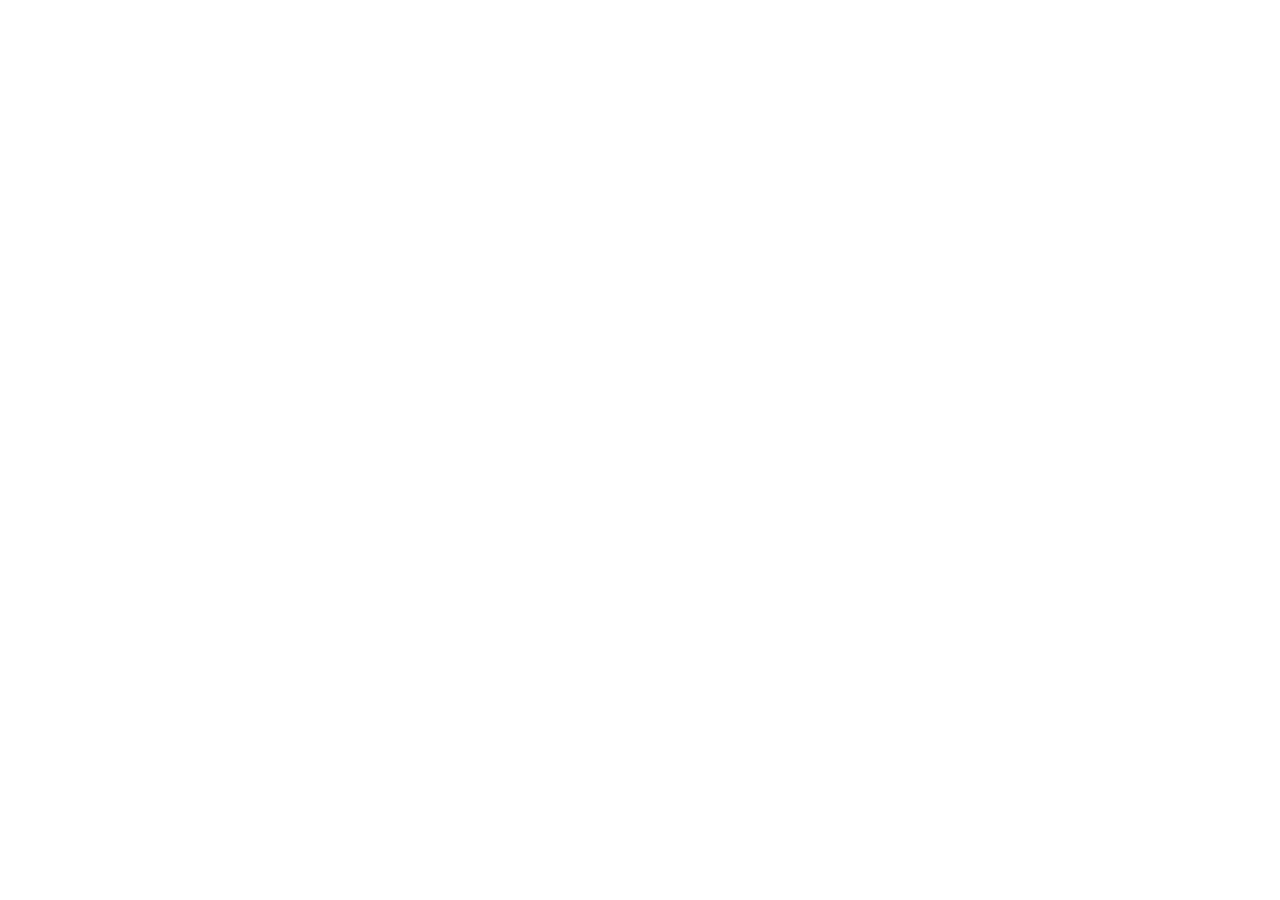
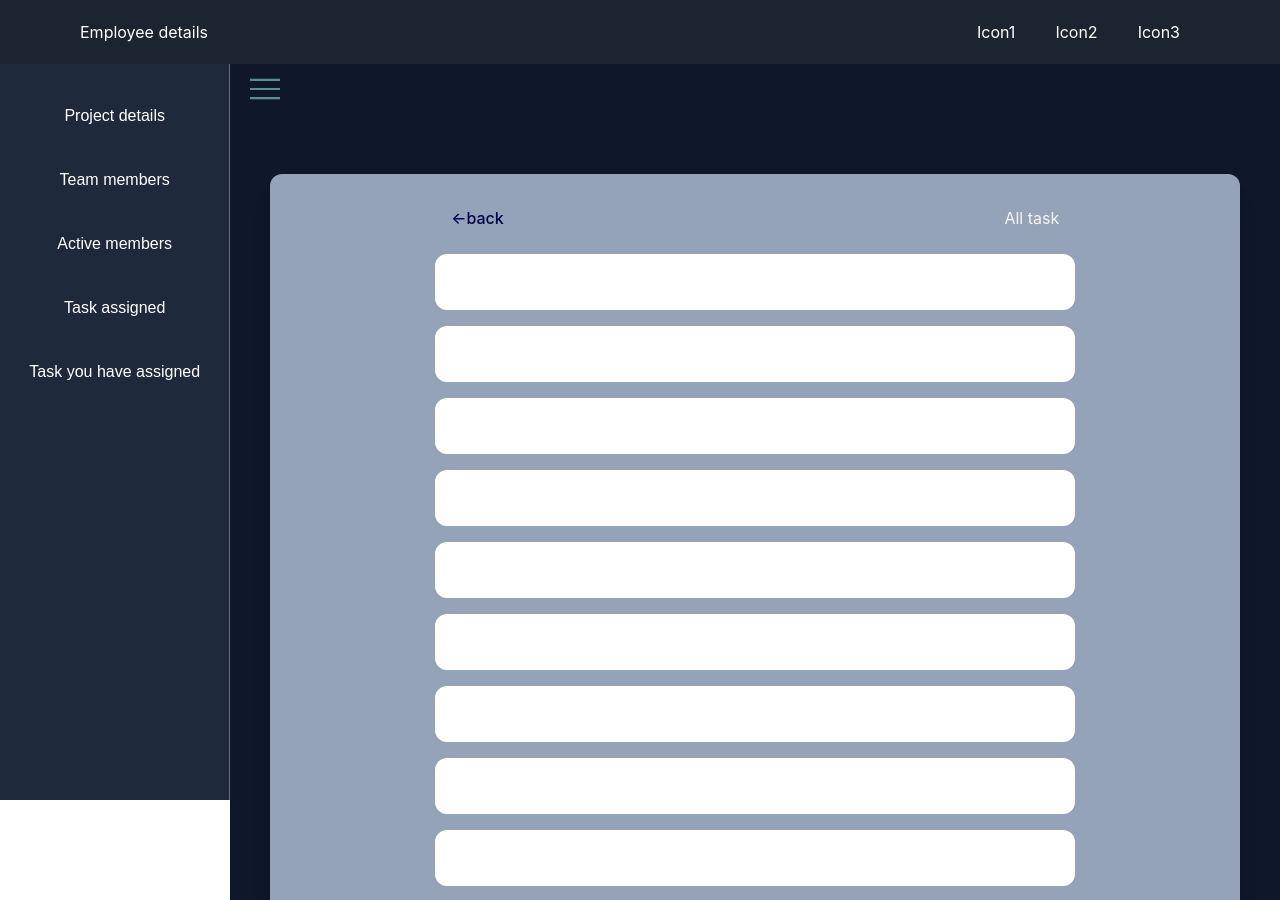
Before and after one commit to Sameer-khann/Navieo.employee, a React (Create React App) app in the folder frontend/: page /AllTasks in a window 1280 px wide. Before the commit this address had no page. Shown: the top 900 px of the page. Before the commit the page ends 800 px from the top, so only its background shows below. Built offline with nearby package versions, Linux system fonts and the light colour scheme.

Commit message:
add viewall tasks panel

```diff
--- a/frontend/src/App.js
+++ b/frontend/src/App.js
@@ -3,14 +3,18 @@ import './App.css';
 import Login from './components/Login';
 import { BrowserRouter as Router, Route, Routes } from 'react-router-dom';
 import LandingPage from './pages/LandingPage';
+import Alltasks from './pages/Alltasks';
+import ScrollToTop from './components/ScrollToTop';
 
 function App() {
   return (
     <>
       <Router>
+        <ScrollToTop/>
         <Routes>
           <Route path="/" element={<LandingPage/>} />
           <Route path="/login" element={<Login />} />
+          <Route path="/AllTasks" element={<Alltasks />} />
         </Routes>
       </Router>
     </>
--- a/frontend/src/components/Emplogs.js
+++ b/frontend/src/components/Emplogs.js
@@ -6,7 +6,7 @@ const Emplogs = () => {
             <div className='bg-sky-950 rounded-xl border'>
                 <h1 className=' text-center font-semibold text-lg  p-2 '>Employee Activity Logs</h1>
 
-                <div className=' flex h-22 w-60  border-white p-3 border-t-2'>
+                <div className=' flex h-22 w-60  border-white p-1 border-t-2 pt-4 pb-4'>
                     <div>
                         <img src={emp} className='rounded-full h-16 w-18'></img>
                         <h1 className='text-center'>lorem</h1>
@@ -17,7 +17,7 @@ const Emplogs = () => {
                         <div className='flex m-2'>End Time :<p className='font-bold ml-2'>11:00 PM</p></div>
                     </div>
                 </div>
-                <div className=' flex h-22 w-60  border-white p-3 border-t-2'>
+                <div className=' flex h-22 w-60  border-white p-1 border-t-2 pt-4 pb-4'>
                     <div>
                         <img src={emp} className='rounded-full h-16 w-18'></img>
                         <h1 className='text-center'>lorem</h1>
@@ -28,7 +28,7 @@ const Emplogs = () => {
                         <div className='flex m-2'>End Time :<p className='font-bold ml-2'>11:00 PM</p></div>
                     </div>
                 </div>
-                <div className=' flex h-22 w-60  border-white p-3 border-t-2'>
+                <div className=' flex h-22 w-60  border-white p-1 border-t-2 pt-4 pb-4'>
                     <div>
                         <img src={emp} className='rounded-full h-16 w-18'></img>
                         <h1 className='text-center'>lorem</h1>
@@ -39,7 +39,7 @@ const Emplogs = () => {
                         <div className='flex m-2'>End Time :<p className='font-bold ml-2'>11:00 PM</p></div>
                     </div>
                 </div>
-                <div className=' flex h-22 w-60  border-white p-3 border-t-2'>
+                <div className=' flex h-22 w-60  border-white p-1 border-t-2 pt-4 pb-4'>
                     <div>
                         <img src={emp} className='rounded-full h-16 w-18'></img>
                         <h1 className='text-center'>lorem</h1>
@@ -50,7 +50,7 @@ const Emplogs = () => {
                         <div className='flex m-2'>End Time :<p className='font-bold ml-2'>11:00 PM</p></div>
                     </div>
                 </div>
-                <div className=' flex h-22 w-60  border-white p-3 border-t-2'>
+                <div className=' flex h-22 w-60  border-white p-1 border-t-2 pt-4 pb-4'>
                     <div>
                         <img src={emp} className='rounded-full h-16 w-18'></img>
                         <h1 className='text-center'>lorem</h1>
@@ -61,7 +61,7 @@ const Emplogs = () => {
                         <div className='flex m-2'>End Time :<p className='font-bold ml-2'>11:00 PM</p></div>
                     </div>
                 </div>
-                <div className=' flex h-22 w-60  border-white p-3 border-t-2'>
+                <div className=' flex h-22 w-60  border-white p-1 border-t-2 pt-4 pb-4'>
                     <div>
                         <img src={emp} className='rounded-full h-16 w-18'></img>
                         <h1 className='text-center'>lorem</h1>
--- a/frontend/src/components/Employee.js
+++ b/frontend/src/components/Employee.js
@@ -1,6 +1,7 @@
 import React, { useState } from 'react';
 import Calendar from 'react-calendar';
 import "./Calender.css";
+import { Link } from 'react-router-dom';
 import emp from '../assets/img/emp.png';
 import Emplogs from './Emplogs';
 import "./Employee.css"
@@ -54,7 +55,9 @@ const Employee = () => {
                     <div className="flex items-center flex-col  shadow-xl rounded-xl ml-10 h-96 p-4 m-10 bg-slate-400" id='sectionAllTask'>
                         <div className='flex justify-between p-4 w-[40rem]' >
                             <div>All task</div>
+                            <Link to="/AllTasks">
                             <div className='textALLview'>view all &rarr;</div>
+                            </Link>
                         </div>
 
                         <div className="bg-white w-[40rem] h-14 rounded-xl p-4 m-2"></div>
@@ -65,8 +68,6 @@ const Employee = () => {
                     <div className="flex flex-col items-center mt-8 mr-4 mb-4">
                         <Emplogs />
                     </div>
-
-
                 </div>
             </div>
         </>
--- /dev/null
+++ b/frontend/src/components/ScrollToTop.js
@@ -0,0 +1,12 @@
+import { useEffect } from "react";
+import { useLocation } from "react-router-dom";
+
+export default function ScrollToTop() {
+    const { pathname } = useLocation();
+
+    useEffect(() => {
+        window.scrollTo(0, 0);
+    }, [pathname]);
+
+    return null;
+}
--- /dev/null
+++ b/frontend/src/pages/Alltasks.js
@@ -0,0 +1,67 @@
+
+import React, { useState } from 'react';
+import Calendar from 'react-calendar';
+import './LandingPage.css';
+import Sidebar from '../components/Sidebar';
+import Navbar from '../components/Navbar';
+import Employee from '../components/Employee';
+import Form from '../components/Form';
+import Footer from '../components/Footer';
+import homeIcon from '../assets/img/icons8-menu-52.png'
+import { Link } from 'react-router-dom';
+
+export default function Alltasks() {
+
+    const [isLeftSectionVisible, setLeftSectionVisibility] = useState(true);
+
+    const toggleLeftSection = () => {
+        setLeftSectionVisibility(!isLeftSectionVisible);
+    };
+
+
+    return (
+        <>
+
+            <div className="LandingPage">
+                <Navbar />
+                <div className="container">
+                    <div className={`left-section ${isLeftSectionVisible ? '' : 'hidden'}`}>
+                        <Sidebar />
+                    </div>
+                    <div className={`right-section ${isLeftSectionVisible ? '' : 'right-sectionH'}`}>
+                        <div className="HomeButton" onClick={toggleLeftSection}>
+                            <img src={homeIcon} alt="" />
+                        </div>
+                        <div className="flex items-center flex-col  shadow-xl rounded-xl ml-10 h-92 p-4 m-10 bg-slate-400" >
+                            <div className='flex justify-between p-4 w-[40rem]' >
+                                <Link to="/">
+                                    <div className='textALLview'>&larr;back</div>
+                                </Link>
+                                <div>All task</div>
+                            </div>
+                            <div className="bg-white w-[40rem] h-14 rounded-xl p-4 m-2"></div>
+                            <div className="bg-white w-[40rem] h-14 rounded-xl p-4 m-2"></div>
+                            <div className="bg-white w-[40rem] h-14 rounded-xl p-4 m-2"></div>
+                            <div className="bg-white w-[40rem] h-14 rounded-xl p-4 m-2"></div>
+                            <div className="bg-white w-[40rem] h-14 rounded-xl p-4 m-2"></div>
+                            <div className="bg-white w-[40rem] h-14 rounded-xl p-4 m-2"></div>
+                            <div className="bg-white w-[40rem] h-14 rounded-xl p-4 m-2"></div>
+                            <div className="bg-white w-[40rem] h-14 rounded-xl p-4 m-2"></div>
+                            <div className="bg-white w-[40rem] h-14 rounded-xl p-4 m-2"></div>
+                            <div className="bg-white w-[40rem] h-14 rounded-xl p-4 m-2"></div>
+                            <div className="bg-white w-[40rem] h-14 rounded-xl p-4 m-2"></div>
+                            <div className="bg-white w-[40rem] h-14 rounded-xl p-4 m-2"></div>
+                            <div className="bg-white w-[40rem] h-14 rounded-xl p-4 m-2"></div>
+                            <div className="bg-white w-[40rem] h-14 rounded-xl p-4 m-2"></div>
+                        </div>
+
+                        <Footer />
+
+                    </div>
+                </div>
+            </div>
+
+
+        </>
+    )
+}
--- a/frontend/src/pages/LandingPage.css
+++ b/frontend/src/pages/LandingPage.css
@@ -1,7 +1,7 @@
 .container {
     display: flex;
     justify-content: space-between;
-    height: 300vh;
+    height: 100%;
 }
 
 
```
